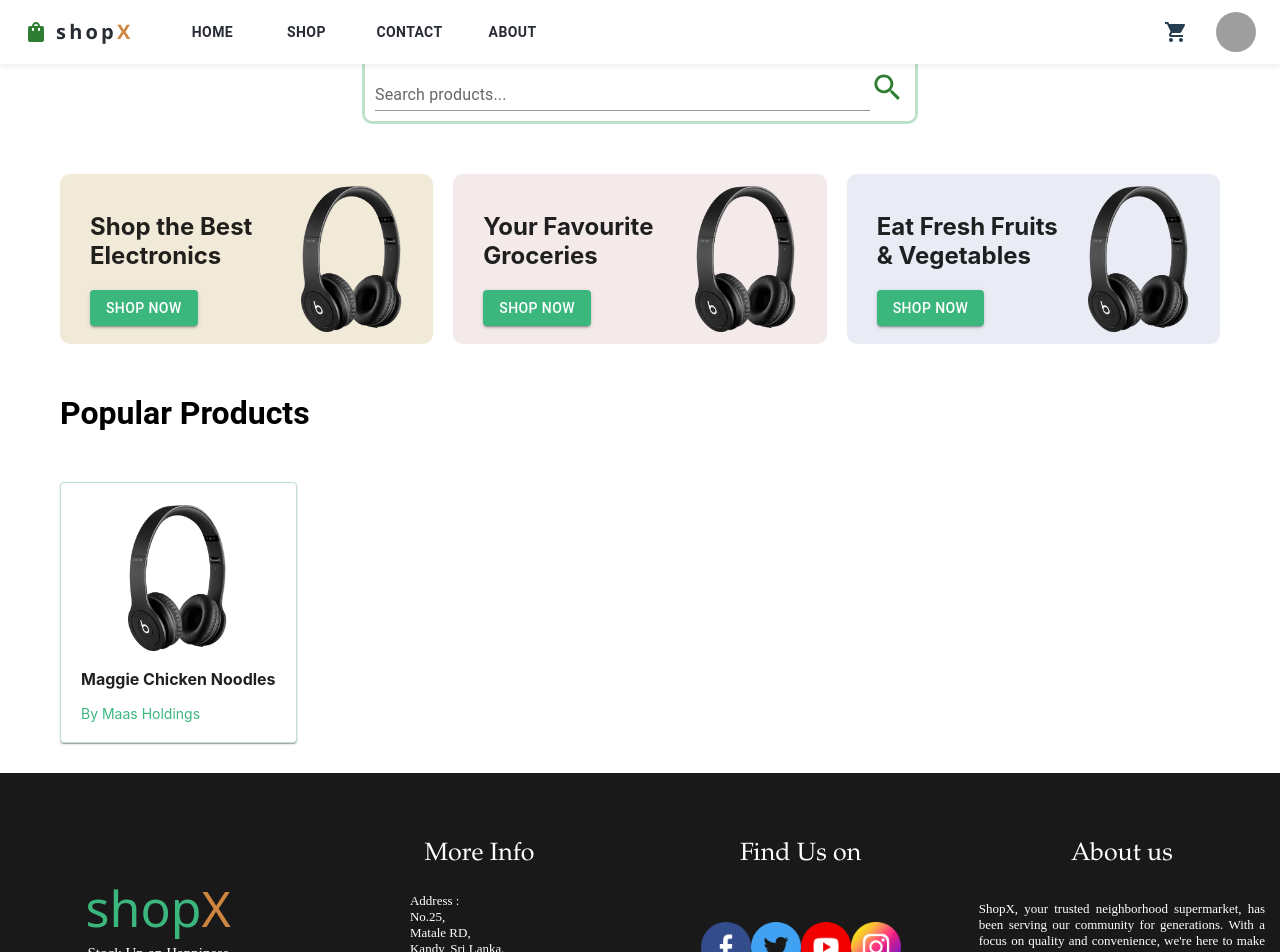
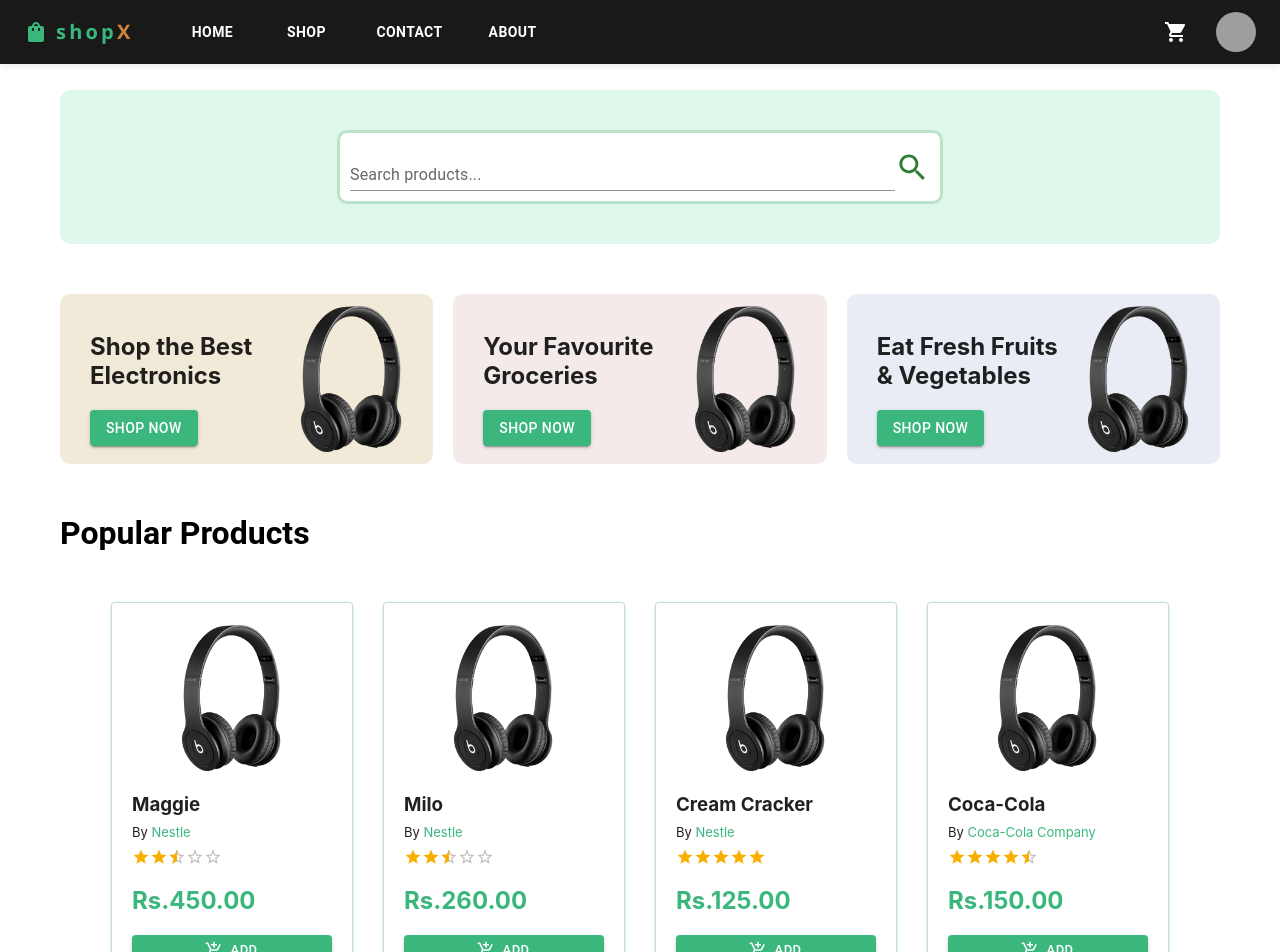
Before and after one commit to PrincipleCoders/Supermarket-Frontend, a React (Vite) app: page / in a window 1280 px wide. Shown: the top 952 px of the page. Built offline with nearby package versions, Linux system fonts and the light colour scheme; grey boxes are pictures that could not be loaded.

Commit message:
search completed

```diff
--- a/src/components/header.jsx
+++ b/src/components/header.jsx
@@ -38,11 +38,11 @@
     };
 
     return (
-
-        <AppBar position="fixed" elevation={0} sx={{ backgroundColor: 'white',boxShadow: '0px 4px 4px rgba(0, 0, 0, 0.05)' }}>
+        <div style={{ marginBottom: '90px' }}>
+        <AppBar position="fixed" elevation={0} sx={{ backgroundColor: '#191919',boxShadow: '0px 4px 4px rgba(0, 0, 0, 0.05)' }}>
             <Container maxWidth="xl">
                 <Toolbar disableGutters>
-                    <ShoppingBagIcon sx={{ display: { xs: 'none', md: 'flex' }, mr: 1, }} color='success' />
+                    <ShoppingBagIcon sx={{ display: { xs: 'none', md: 'flex', color:'#3bb77e' }, mr: 1, }} color='success' />
                     <Typography
                         variant="h6"
                         noWrap
@@ -54,7 +54,7 @@
                             fontFamily: 'Segoe UI',
                             fontWeight: 700,
                             letterSpacing: '.2rem',
-                            color: '#282c34',
+                            color: '#3bb77e',
                             textDecoration: 'none',
                         }}
                     >
@@ -80,7 +80,7 @@
                             onClick={handleOpenNavMenu}
                             color="#282c34"
                         >
-                            <MenuIcon />
+                            <MenuIcon sx={{color:'#3bb77e'}} />
                         </IconButton>
                         <Menu
                             id="menu-appbar"
@@ -102,17 +102,15 @@
                         >
                             {pages.map((page) => (
                                 <MenuItem key={page} onClick={handleCloseNavMenu}>
-                                    <Typography textAlign="center">{page}</Typography>
+                                    <Typography  textAlign="center">{page}</Typography>
                                 </MenuItem>
                             ))}
                         </Menu>
                     </Box>
-                    <ShoppingBagIcon sx={{ display: { xs: 'flex', md: 'none' }, mr: 1 }} />
+                    <ShoppingBagIcon sx={{ display: { xs: 'flex', md: 'none',color:"#3bb77e" }, mr: 1 }} />
                     <Typography
                         variant="h5"
                         noWrap
-                        component="a"
-                        href="#home"
                         sx={{
                             mr: 2,
                             display: { xs: 'flex', md: 'none' },
@@ -120,7 +118,7 @@
                             fontFamily: 'monospace',
                             fontWeight: 700,
                             letterSpacing: '.3rem',
-                            color: '#282c34',
+                            color: '#fffff',
                             textDecoration: 'none',
                         }}
                     >
@@ -132,7 +130,7 @@
                                 key={page}
                                 onClick={handleCloseNavMenu}
                                 sx={{
-                                    my: 2, color: '#282c34', display: 'block', fontFamily: 'roboto',
+                                    my: 2, color: '#ffffff', display: 'block', fontFamily: 'roboto',
                                     fontWeight: 700, margin: "0 15px"
                                 }}
                             >
@@ -141,7 +139,7 @@
                         ))}
                     </Box>
                     <IconButton>
-                        <ShoppingCartIcon sx={{ color: '#253d4e', margin: '0px 20px' }} />
+                        <ShoppingCartIcon sx={{ color: '#ffffff', margin: '0px 20px' }} />
                     </IconButton>
                     {!isSigned && <Button variant="contained" color='success'> Sign In</Button>}
                     {isSigned && <Box sx={{ flexGrow: 0 }}>
@@ -176,6 +174,7 @@
                 </Toolbar>
             </Container>
         </AppBar>
+        </div>
     );
 }
 export default Header;
--- a/src/components/itemCard.jsx
+++ b/src/components/itemCard.jsx
@@ -1,21 +1,52 @@
 import React from "react";
 import categoryh1 from '../assets/categoryh1.png'
 import '../styles/ItemCard.css'
-import { Paper } from "@mui/material";
+import { Paper, Button } from "@mui/material";
+import Rating from '@mui/material/Rating';
+import Stack from '@mui/material/Stack';
+import AddShoppingCartIcon from '@mui/icons-material/AddShoppingCart';
 
-export default function ItemCard (props){
+export default function ItemCard(props) {
 
-    const name = "Maggie Chicken Noodles"
+    const name = props.name ;
     const image = categoryh1;
-    const suplier = 'Maas Holdings'
+    const suplier = props.suplier;
+    const rating = props.rating;
+    const price = props.price;
+
+    const addedCart = () =>{
+        alert('Item added')
+    }
+
+
 
     return (
         <div className="popular-items-container">
             <Paper className='item-card'>
-                <img src={image} className='item-image' alt={name}/>
-                <h3 className="item-name">{name}</h3>
-                <span className="suplier"> <>By</> {suplier}</span>
+                <img src={image} className='item-image' alt={name} />
+                <Stack spacing={1} sx={{ mt: '20px' }}>
+                    <h3 className="item-name">{name}</h3>
+                    <span className="suplier"> By
+                        <span className="suplier-name"> {suplier}</span>
+                    </span>
+                    <Rating name="read-only" value={rating} size="small" precision={0.5} readOnly />
+                </Stack>
+                <div className="price-container">
+                    <h2 className="price">
+                        Rs.{price}.00
+                    </h2>
+                </div>
+                <Button
+                variant="contained"
+                color='success'
+                startIcon={<AddShoppingCartIcon />}
+                onClick={addedCart}
+                sx={{backgroundColor:'#3bb77e'}}
+                size="small">
+                    Add
+                </Button>
             </Paper>
+
         </div>
 
     );
--- a/src/container/shop.jsx
+++ b/src/container/shop.jsx
@@ -1,9 +1,11 @@
 import * as React from 'react';
+import { useState } from 'react';
+import { useEffect } from 'react';
+
 import '../styles/shop.css'
-
 import TextField from '@mui/material/TextField';
 import Autocomplete from '@mui/material/Autocomplete';
-import { Box, Button, Card, Paper } from '@mui/material';
+import { Box, Button, Card, Paper,Divider } from '@mui/material';
 import SearchIcon from '@mui/icons-material/Search';
 
 import categoryh1 from '../assets/categoryh1.png'
@@ -11,15 +13,61 @@
 
 export default function Shop() {
     const allProducts = [
-        { title: 'Maggie', category: "food" },
-        { title: 'Milo', category: "Drinks" },
-        { title: 'Cream Cracker', category: "Biscuit" },
+        { name: 'Maggie', category: 'Food', supplier: 'Nestle', rating: 2.5, price: 450, image: 'image1' },
+        { name: 'Milo', category: 'Drinks', supplier: 'Nestle', rating: 2.5, price: 260, image: 'image2' },
+        { name: 'Cream Cracker', category: 'Biscuit', supplier: 'Nestle', rating: 5, price: 125, image: 'image3' },
+        { name: 'Coca-Cola', category: 'Drinks', supplier: 'Coca-Cola Company', rating: 4.5, price: 150, image: 'image4' },
+        { name: 'Oreo Cookies', category: 'Biscuit', supplier: 'Mondelez International', rating: 4.8, price: 200, image: 'image5' },
+        { name: 'Chicken Noodle Soup', category: 'Food', supplier: 'Campbell Soup Company', rating: 4.0, price: 350, image: 'image6' },
+        { name: 'Pepsi', category: 'Drinks', supplier: 'PepsiCo', rating: 3.5, price: 180, image: 'image7' },
+        { name: 'Chips Ahoy! Cookies', category: 'Biscuit', supplier: 'Mondelez International', rating: 4.6, price: 220, image: 'image8' },
+        { name: 'Lays Potato Chips', category: 'Snacks', supplier: 'Frito-Lay', rating: 4.4, price: 170, image: 'image9' },
+        { name: 'Kit Kat', category: 'Chocolate', supplier: 'Nestle', rating: 4.3, price: 160, image: 'image10' },
+        { name: 'Spaghetti', category: 'Food', supplier: 'Barilla', rating: 4.7, price: 300, image: 'image11' },
+        { name: 'Fanta', category: 'Drinks', supplier: 'The Coca-Cola Company', rating: 4.2, price: 160, image: 'image12' },
+        { name: 'Protello', category: 'Drinks', supplier: 'The Coca-Cola Company', rating: 4.2, price: 160, image: 'image12' },
+        { name: 'chips', category: 'Drinks', supplier: 'The Coca-Cola Company', rating: 4.2, price: 160, image: 'image12' },
     ];
 
-    const title = 'asad';
+    const [searchtext, setsearchtext] = useState(null);
+    const [searchDone, setsearchDone] = useState(false)
+    const [foundItems, setFoundItems] = useState([]);
+
+    const searchProducts = (searchKey) =>{
+
+        for (const item of allProducts) {
+            if (item.name.toLowerCase().includes(searchKey.toLowerCase())) {
+                foundItems.push(item);
+            }
+        }
+        if(foundItems.length>0){
+            setsearchtext("We found "+foundItems.length+" items for you !")
+        }
+        else{
+            setsearchtext("No products found. ")
+        }
+
+        setsearchDone(true);
+    }
+
+    const resetSearch = () => {
+        setFoundItems([]);
+        setsearchDone(false);
+        setsearchtext(null);
+    };
+
+
     return (
         <Box sx={{ m: '0px 60px' }} >
-            <Box sx={{ display: 'flex', justifyContent: 'center', m: "50px" }}>
+            <Box
+                sx={{
+                    display: 'flex',
+                    justifyContent: 'center',
+                    m: "50px 0px",
+                    backgroundColor: '#def9ec',
+                    p: '40px 0px',
+                    borderRadius: '10px'
+                }}>
                 <Box border={3}
                     sx={{
                         borderColor: '#bce3c9',
@@ -33,7 +81,7 @@
                     <Autocomplete
                         id="productSearch"
                         freeSolo
-                        options={allProducts.map((option) => option.title)}
+                        options={allProducts.map((option) => option.name)}
                         renderInput={(params) =>
                             <TextField variant='standard' color='success' fullWidth
                                 {...params} label="Search products..." />}
@@ -41,15 +89,40 @@
                         onChange={(event, value) => {
 
                             if (value) {
-
-                                console.log(`Selected item: ${value}`);
+                                searchProducts(value);
+                            }
+                            else{
+                                resetSearch();
                             }
                         }}
+                        onClear={resetSearch}
                     />
                     <SearchIcon fontSize='large' color='success' />
+
+
                 </Box>
             </Box>
-            <Box sx={{ display: 'flex', justifyContent: 'space-between',gap:"20px" }}>
+            {searchDone &&
+            <div className='search-result'>
+                <div className="search-text">
+                {searchtext}
+                </div>
+                <div className="popular-card-container">
+                    {foundItems.map((card) => (
+                        <ItemCard
+                            key={card.name}
+                            name={card.name}
+                            image={card.image}
+                            suplier={card.supplier}
+                            rating={card.rating}
+                            price={card.price}
+                        />
+                    ))}
+
+                </div>
+            </div>
+            }
+            <Box sx={{ display: 'flex', justifyContent: 'space-between', gap: "20px" }}>
 
                 <Paper elevation={0} sx={{ minWidth: "200px", width: '30%', backgroundColor: '#f1ead9', textAlign: 'left', p: "10px 30px", borderRadius: "10px" }}>
                     <Box sx={{ display: 'flex', gap: "10px", justifyContent: 'space-between', alignItems: 'center' }}>
@@ -84,7 +157,19 @@
                 <div className="popular-title">
                     <h1> Popular Products </h1>
                 </div>
-                <ItemCard/>
+                <div className="popular-card-container">
+                    {allProducts.map((card) => (
+                        <ItemCard
+                            key={card.name}
+                            name={card.name}
+                            image={card.image}
+                            suplier={card.supplier}
+                            rating={card.rating}
+                            price={card.price}
+                        />
+                    ))}
+                </div>
+
             </div>
 
 
--- a/src/styles/ItemCard.css
+++ b/src/styles/ItemCard.css
@@ -6,11 +6,11 @@
     justify-content: center;
     border: 1px solid #bce3c9;
     border-radius: 20px;
-
+    width: 200px;
 }
 
 .item-card:hover {
-    box-shadow: 0px 4px 10px rgba(0, 0, 0, 0.2);
+    box-shadow: 0px 4px 10px rgba(59, 183, 126, 0.8);
 }
 
 .item-image{
@@ -19,11 +19,26 @@
     align-self: center;
 
 }
+.item-info{
+    display: flex;
+    flex-direction: column;
+}
 .item-name{
-    font-size: 16px;
+  /* font-size: 22px; */
 }
 
 .suplier{
-    font-size: 14px;
+    font-size: 13px;
+}
+
+.suplier-name{
+    color:#3bb77e
+}
+.price-container{
+    display: flex;
+    gap: 10px;
+    justify-content: space-between;
+}
+.price{
     color: #3bb77e;
 }
--- a/src/styles/shop.css
+++ b/src/styles/shop.css
@@ -1,3 +1,10 @@
+
+.search-result{
+    margin-bottom: 80px;
+    /* background-color:#d3d3d3;
+    padding: 10px;
+    border-radius: 10px */
+}
 
 .popular-products{
 
@@ -9,6 +16,16 @@
     margin: 50px 0px;
 }
 
-.popular-items-container{
+.popular-card-container{
     display:flex;
+    flex-wrap: wrap;
+    justify-content:center;
+    gap:30px;
 }
+
+.search-text{
+    font-weight: 700;
+    font-size: large;
+    color: #f50057;
+    margin-bottom: 20px;
+}
```
